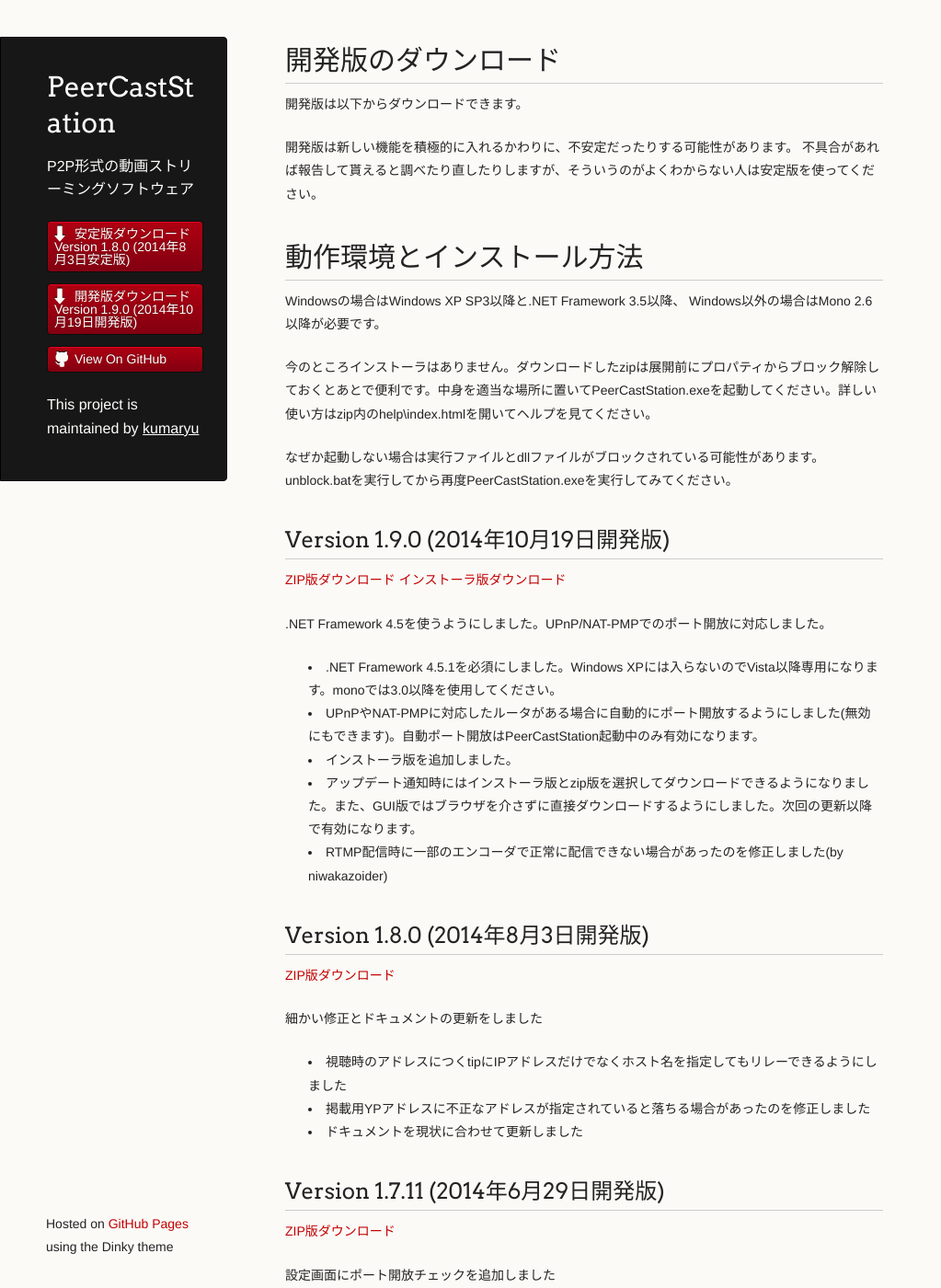
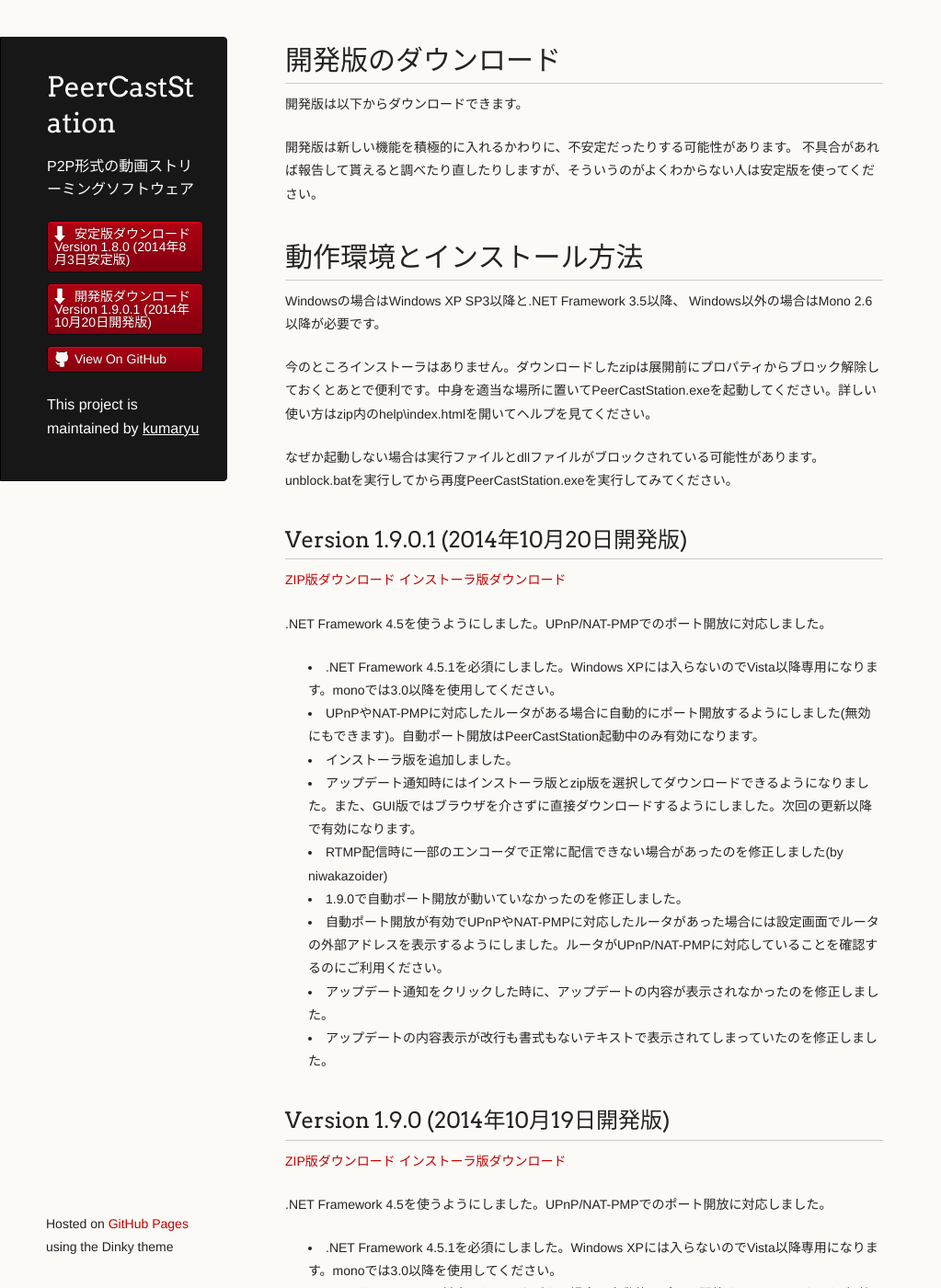
Before and after one commit to kumaryu/peercaststation, a Jekyll site: the page built from download-dev.mkd, in a window 1280 px wide and 1400 px high. Shown: the whole window at 92% size, without its empty margins (0-1023 px from the left). Built offline with Jekyll 4.4.1, drawn with Linux system fonts in a browser that asks for light colours.

Commit message:
Bumped version up to 1.9.0.1

```diff
--- a/_data/releasenotes.yml
+++ b/_data/releasenotes.yml
@@ -1,4 +1,29 @@
 ---
+- name: Version 1.9.0.1 (2014年10月20日開発版)
+  version: 1.9.0.1
+  channel: dev
+  notes: |
+    .NET Framework 4.5を使うようにしました。UPnP/NAT-PMPでのポート開放に対応しました。
+
+    * .NET Framework 4.5.1を必須にしました。Windows XPには入らないのでVista以降専用になります。monoでは3.0以降を使用してください。
+    * UPnPやNAT-PMPに対応したルータがある場合に自動的にポート開放するようにしました(無効にもできます)。自動ポート開放はPeerCastStation起動中のみ有効になります。
+    * インストーラ版を追加しました。
+    * アップデート通知時にはインストーラ版とzip版を選択してダウンロードできるようになりました。また、GUI版ではブラウザを介さずに直接ダウンロードするようにしました。次回の更新以降で有効になります。
+    * RTMP配信時に一部のエンコーダで正常に配信できない場合があったのを修正しました(by niwakazoider)
+    * 1.9.0で自動ポート開放が動いていなかったのを修正しました。
+    * 自動ポート開放が有効でUPnPやNAT-PMPに対応したルータがあった場合には設定画面でルータの外部アドレスを表示するようにしました。ルータがUPnP/NAT-PMPに対応していることを確認するのにご利用ください。
+    * アップデート通知をクリックした時に、アップデートの内容が表示されなかったのを修正しました。
+    * アップデートの内容表示が改行も書式もないテキストで表示されてしまっていたのを修正しました。
+  date: Mon, 20 Oct 2014 1:10:00 +0900
+  url: http://www.pecastation.org/files/PeerCastStation-1.9.0.1.zip
+  enclosures:
+  - type: archive
+    url: http://www.pecastation.org/files/PeerCastStation-1.9.0.1.zip
+    length: 1394395
+  - type: installer
+    url: http://www.pecastation.org/files/PeerCastStation-1.9.0.1.exe
+    length: 1917036
+
 - name: Version 1.9.0 (2014年10月19日開発版)
   version: 1.9.0
   channel: dev
--- a/_layouts/default.html
+++ b/_layouts/default.html
@@ -24,7 +24,7 @@
           <a class="buttons" href="download-stable.html">安定版ダウンロード<br>Version 1.8.0 (2014年8月3日安定版)</a>
           </li>
           <li class="download" style="width:auto; height:auto">
-          <a class="buttons" href="download-dev.html">開発版ダウンロード<br>Version 1.9.0 (2014年10月19日開発版)</a>
+          <a class="buttons" href="download-dev.html">開発版ダウンロード<br>Version 1.9.0.1 (2014年10月20日開発版)</a>
           </li>
           <li style="width:auto"><a class="buttons github" href="https://github.com/kumaryu/peercaststation">View On GitHub</a></li>
         </ul>
```
